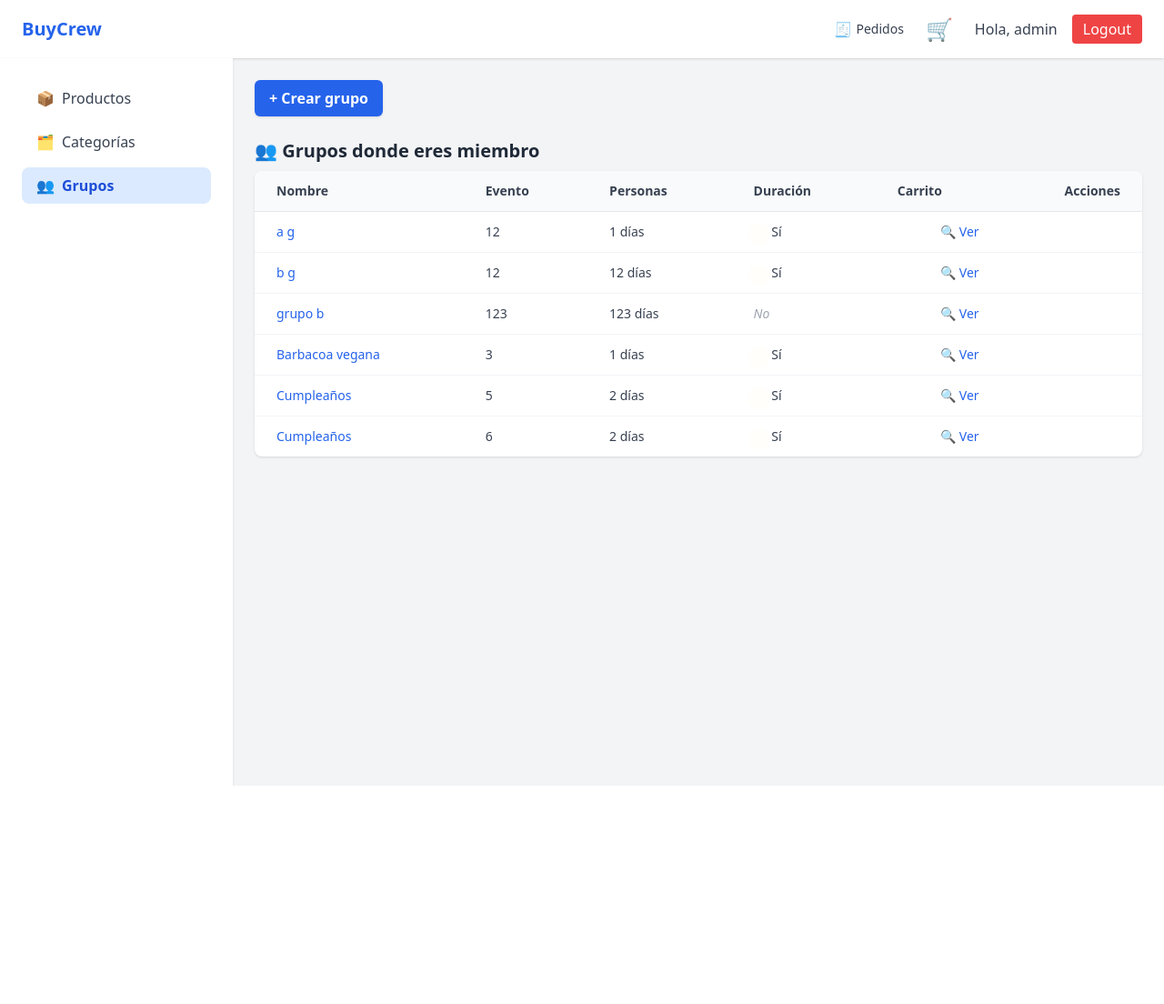
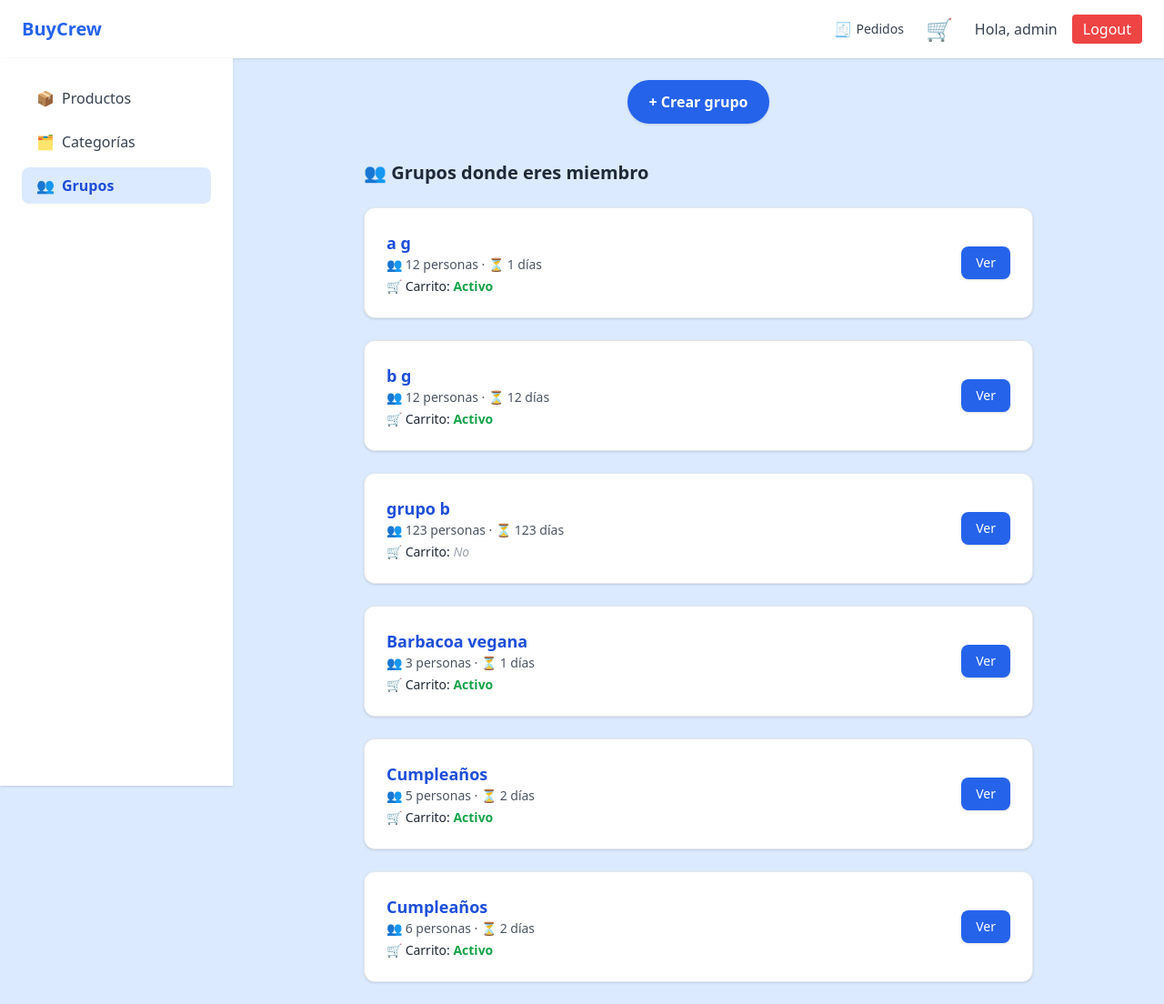
Before and after one commit to JuanMedinaMoya/BuyCrew, a Django app: page /group/list/ in a window 1280 px wide. Shown: the whole page at 91% size. Before the commit the page ends 864 px from the top, so only its background shows below. Run offline with Django 5.2, Linux system fonts and the light colour scheme; a user stored in the database is signed in; data comes from the database, SQL or seed files in the repository; both versions use the stored data as it was after the commit; some libraries are stand-ins or nearby versions.

Commit message:
Group update description

```diff
--- a/core/models/group.py
+++ b/core/models/group.py
@@ -13,6 +13,9 @@ class Group(models.Model):
     created_at = models.DateTimeField(auto_now_add=True)
     high_consume = models.BooleanField(default=False)
     invite_code = models.CharField(max_length=10, unique=True, blank=True)
+    description = models.TextField( blank=True,
+        help_text="Descripción libre del plan del grupo. Por ejemplo: lo que quieren comer cada día o el tipo de evento"
+    )
 
     def save(self, *args, **kwargs):
         if not self.invite_code:
--- a/core/templates/base.html
+++ b/core/templates/base.html
@@ -26,7 +26,7 @@
     }
   </script>
 </head>
-<body class="bg-gray-100 text-gray-900">
+<body class="min-h-screen bg-blue-100 text-gray-800">
 
   <div id="navbar" hx-get="/api/v1/user/" hx-trigger="load" hx-swap="outerHTML">
     <div class="bg-white shadow px-6 py-4 text-center">Cargando navbar...</div>
--- a/core/templates/core/group_detail.html
+++ b/core/templates/core/group_detail.html
@@ -17,6 +17,7 @@
       {% endfor %}
     </ul>
   </li>
+  <li><strong>Descripción:</strong> {{ group.description }}</li>
 </ul>
 {% if active_cart %}
   <div class="bg-yellow-100 p-4 rounded mt-6">
--- a/core/templates/core/group_list.html
+++ b/core/templates/core/group_list.html
@@ -1,95 +1,67 @@
 {% extends "base.html" %}
 {% block content %}
 
-<!-- FILTRO Y CREAR -->
-<div class="flex flex-col md:flex-row justify-between items-center mb-6 gap-4">
-  <a href="/group/create/" class="bg-blue-600 hover:bg-blue-700 text-white font-semibold px-4 py-2 rounded-md shadow">
+<!-- BOTÓN CREAR -->
+<div class="flex justify-center mb-8">
+  <a href="/group/create/" class="bg-blue-600 hover:bg-blue-700 text-white font-semibold px-6 py-3 rounded-full shadow">
     + Crear grupo
   </a>
 </div>
 
-<!-- GRUPOS CREADOS -->
+<div class="space-y-6 max-w-3xl mx-auto px-4">
   {% if creador_groups %}
     <h2 class="text-xl font-bold text-gray-800 mb-2">👑 Grupos creados por ti</h2>
-  <div class="overflow-x-auto bg-white shadow rounded-lg mb-8">
-    <table class="min-w-full divide-y divide-gray-200 text-sm">
-      <thead class="bg-gray-50 text-gray-700 font-semibold">
-        <tr>
-          <th class="px-6 py-3 text-left">Nombre</th>
-          <th class="px-6 py-3 text-left">Evento</th>
-          <th class="px-6 py-3 text-left">Personas</th>
-          <th class="px-6 py-3 text-left">Duración</th>
-          <th class="px-6 py-3 text-left">Carrito</th>
-          <th class="px-6 py-3 text-right">Acciones</th>
-        </tr>
-      </thead>
-      <tbody class="divide-y divide-gray-100">
     {% for item in creador_groups %}
-          <tr class="hover:bg-gray-50 transition">
-            <td class="px-6 py-3 font-medium text-blue-600 hover:underline">
-              <a href="{% url 'group_detail' item.pk %}">{{ item.name }}</a>
-            </td>
-            <td class="px-6 py-3 text-gray-700">{{ item.people_count }}</td>
-            <td class="px-6 py-3 text-gray-700">{{ item.duration_days }} días</td>
-            <td class="px-6 py-3 text-gray-700">
+      <a href="{% url 'group_detail' item.pk %}" class="block bg-white hover:bg-blue-50 border border-gray-200 rounded-xl shadow p-6 transition duration-200">
+        <div class="flex justify-between items-center">
+          <div>
+            <h3 class="text-lg font-bold text-blue-700">{{ item.name }}</h3>
+            <p class="text-sm text-gray-600">👥 {{ item.people_count }} personas · ⏳ {{ item.duration_days }} días</p>
+            <p class="text-sm mt-1">
+              🛒 Carrito:
               {% if item.pk in grupos_con_carrito %}
-                <span class="inline-block h-3 w-3 rounded-full bg-yellow-400 animate-ping relative top-1 mr-1"></span> Sí
+                <span class="text-green-600 font-semibold">Activo</span>
               {% else %}
                 <span class="text-gray-400 italic">No</span>
               {% endif %}
-            </td>
-            <td class="px-6 py-3 text-right">
-              <a href="{% url 'group_detail' item.pk %}" class="text-blue-600 hover:underline">🔍 Ver</a>
-            </td>
-          </tr>
+            </p>
+          </div>
+          <div>
+            <button class="bg-blue-600 hover:bg-blue-700 text-white text-sm font-medium px-4 py-2 rounded-lg shadow">Ver</button>
+          </div>
+        </div>
+      </a>
     {% endfor %}
-      </tbody>
-    </table>
-  </div>
   {% endif %}
 
-<!-- GRUPOS DONDE ERES MIEMBRO -->
   {% if miembro_groups %}
-  <h2 class="text-xl font-bold text-gray-800 mb-2">👥 Grupos donde eres miembro</h2>
-  <div class="overflow-x-auto bg-white shadow rounded-lg">
-    <table class="min-w-full divide-y divide-gray-200 text-sm">
-      <thead class="bg-gray-50 text-gray-700 font-semibold">
-        <tr>
-          <th class="px-6 py-3 text-left">Nombre</th>
-          <th class="px-6 py-3 text-left">Evento</th>
-          <th class="px-6 py-3 text-left">Personas</th>
-          <th class="px-6 py-3 text-left">Duración</th>
-          <th class="px-6 py-3 text-left">Carrito</th>
-          <th class="px-6 py-3 text-right">Acciones</th>
-        </tr>
-      </thead>
-      <tbody class="divide-y divide-gray-100">
+    <h2 class="text-xl font-bold text-gray-800 mt-10 mb-2">👥 Grupos donde eres miembro</h2>
     {% for item in miembro_groups %}
-          <tr class="hover:bg-gray-50 transition">
-            <td class="px-6 py-3 font-medium text-blue-600 hover:underline">
-              <a href="{% url 'group_detail' item.pk %}">{{ item.name }}</a>
-            </td>
-            <td class="px-6 py-3 text-gray-700">{{ item.people_count }}</td>
-            <td class="px-6 py-3 text-gray-700">{{ item.duration_days }} días</td>
-            <td class="px-6 py-3 text-gray-700">
+      <a href="{% url 'group_detail' item.pk %}" class="block bg-white hover:bg-blue-50 border border-gray-200 rounded-xl shadow p-6 transition duration-200">
+        <div class="flex justify-between items-center">
+          <div>
+            <h3 class="text-lg font-bold text-blue-700">{{ item.name }}</h3>
+            <p class="text-sm text-gray-600">👥 {{ item.people_count }} personas · ⏳ {{ item.duration_days }} días</p>
+            <p class="text-sm mt-1">
+              🛒 Carrito:
               {% if item.pk in grupos_con_carrito %}
-                <span class="inline-block h-3 w-3 rounded-full bg-yellow-400 animate-ping relative top-1 mr-1"></span> Sí
+                <span class="text-green-600 font-semibold">Activo</span>
               {% else %}
                 <span class="text-gray-400 italic">No</span>
               {% endif %}
-            </td>
-            <td class="px-6 py-3 text-right">
-              <a href="{% url 'group_detail' item.pk %}" class="text-blue-600 hover:underline">🔍 Ver</a>
-            </td>
-          </tr>
+            </p>
+          </div>
+          <div>
+            <button class="bg-blue-600 hover:bg-blue-700 text-white text-sm font-medium px-4 py-2 rounded-lg shadow">Ver</button>
+          </div>
+        </div>
+      </a>
     {% endfor %}
-      </tbody>
-    </table>
-  </div>
   {% endif %}
 
   {% if not creador_groups and not miembro_groups %}
-  <p class="text-gray-500 mt-6">No perteneces a ningún grupo.</p>
+    <p class="text-gray-500 text-center mt-6">No perteneces a ningún grupo.</p>
   {% endif %}
+</div>
 
 {% endblock %}
--- a/core/views.py
+++ b/core/views.py
@@ -226,6 +226,7 @@ def group_create_view(request):
         preferences = request.POST.get("preferences")
         restrictions = request.POST.get("restrictions")
         high_consume = bool(request.POST.get("high_consume"))
+        description = request.POST.get("description", "")
 
         group = Group.objects.create(
             name=name,
@@ -235,6 +236,7 @@ def group_create_view(request):
             preferences=preferences,
             restrictions=restrictions,
             high_consume=high_consume,
+            description=description
         )
         group.members.add(request.user)
         context["success"] = "✅ Grupo creado correctamente"
@@ -291,6 +293,7 @@ def group_edit_view(request, pk):
         group.preferences = request.POST.get("preferences")
         group.restrictions = request.POST.get("restrictions")
         group.high_consume = bool(request.POST.get("high_consume"))
+        group.description = request.POST.get("description", "")
 
         group.save()
 
```
Also changed, not shown: core/templates/core/group_form.html (+27 -18 lines), core/migrations/0009_group_description.py (added), db.sqlite3. Lines whose indentation alone changed are shown as unchanged.
